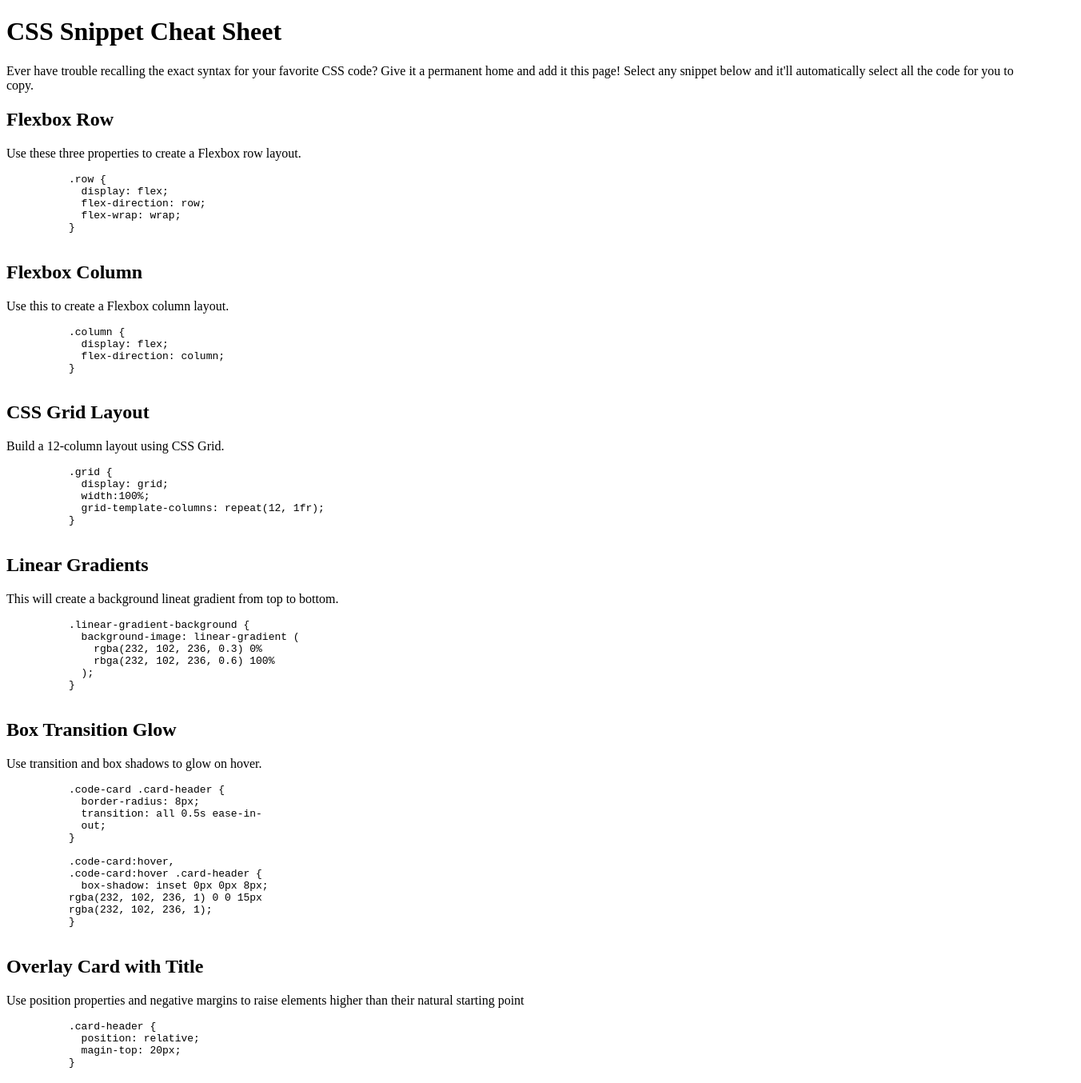
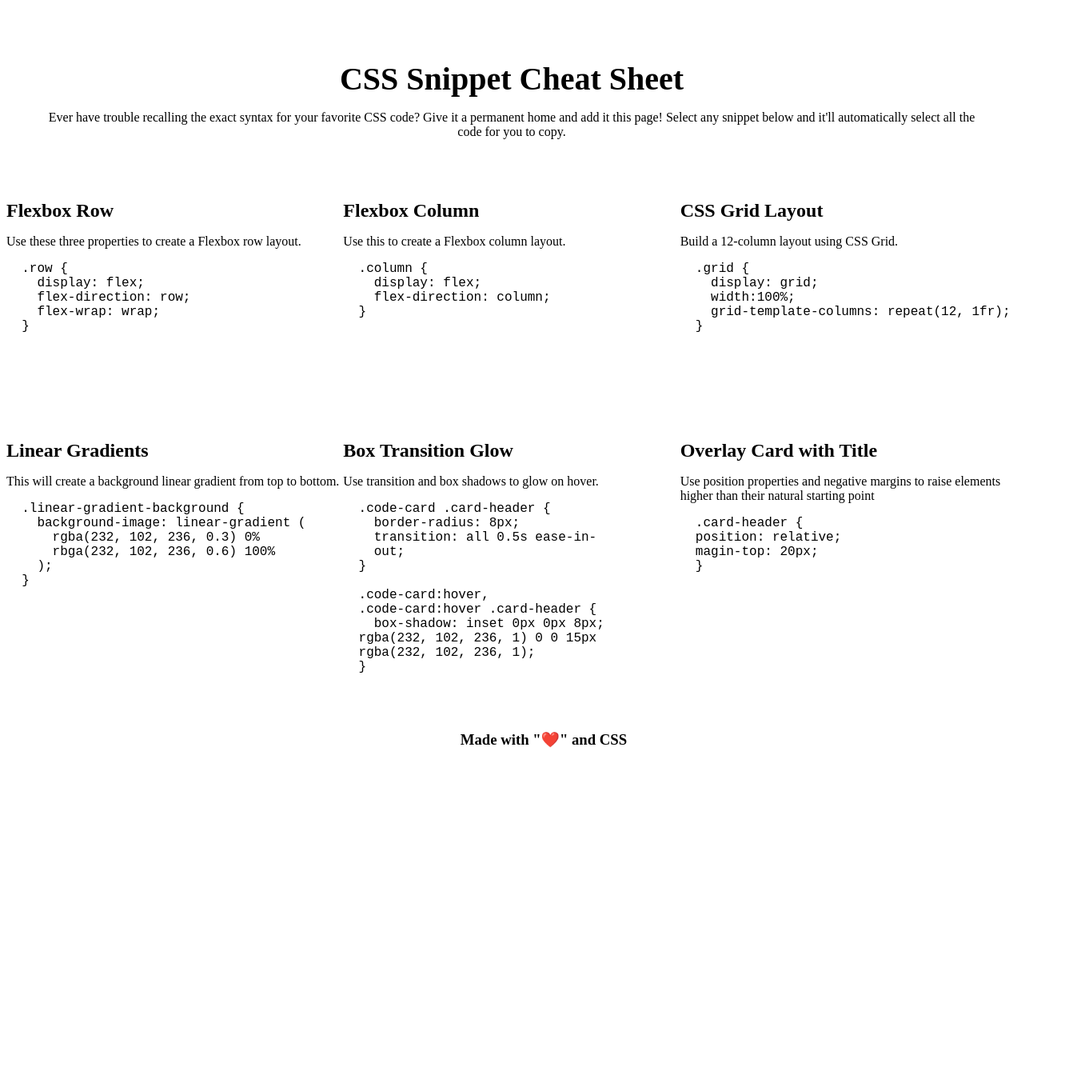
Before and after one commit to russkinori/css-snippet, a plain HTML site: page starter/index.html in a window 1280 px wide. Shown: the top 1354 px of the page at 80% size, 1352 px wide, since content can reach past the window. After the commit the page ends 1002 px from the top, so only its background shows below. Drawn offline with Linux system fonts and the light colour scheme.

Commit message:
modified html and added css styling for body, h1, h2, header, main and footer

```diff
--- /dev/null
+++ b/starter/assets/css/style.css
@@ -0,0 +1,36 @@
+body {
+    font-size: 16px;
+    display: flex;
+    flex-direction: column;
+    min-height: 100vh;
+    justify-content: flex-start;
+  }
+
+  h1 {
+    font-size: 2.5rem;
+    margin-bottom: 10px;
+  }
+
+  h2 {
+    font-size: 1.5rem;
+    margin-bottom: 10px;
+  }
+
+  header {
+    padding: 40px;
+    text-align: center;
+  }
+
+  main {
+    display: grid;
+    grid-template-columns: repeat(3, 1fr);
+    grid-template-rows: 300px 325px;
+  }
+
+  footer {
+    width: 100%;
+    bottom: 0;
+    padding: 40px;
+    text-align: center;
+    margin-top: auto;
+  }
--- a/starter/index.html
+++ b/starter/index.html
@@ -5,7 +5,7 @@
   <title>CSS Box Styling</title>
   <meta charset="UTF-8" />
   <meta name="viewport" content="width=device-width, initial-scale=1" />
-  <!-- <link rel="stylesheet" type="text/css" href="./assets/css/style.css" /> -->
+  <link rel="stylesheet" type="text/css" href="./assets/css/style.css" />
 </head>
 
 <body>
@@ -21,7 +21,7 @@
   <main>
     <!-- Syntax Cards -->
     <div class="css-code-syntax">
-      <section class="card">
+      <!-- <section class="card"> -->
         <h2>Flexbox Row</h2>
         <p>Use these three properties to create a Flexbox row layout.</p>
   <pre>
@@ -31,10 +31,10 @@
     flex-wrap: wrap;
   }
   </pre>
-      </section>
+      <!-- </section> -->
     </div>
-    <div>
-      <section class="card">
+    <div class="css-code-syntax">
+      <!-- <section class="card"> -->
         <h2>Flexbox Column</h2>
         <p>Use this to create a Flexbox column layout.</p>
 <pre>
@@ -43,10 +43,10 @@
     flex-direction: column;
   }
 </pre>
-      </section>
+      <!-- </section> -->
     </div>
-    <div>
-      <section class="card">
+    <div class="css-code-syntax">
+      <!-- <section class="card"> -->
         <h2>CSS Grid Layout</h2>
         <p>Build a 12-column layout using CSS Grid.</p>
 <pre>
@@ -56,12 +56,12 @@
     grid-template-columns: repeat(12, 1fr);
   }
 </pre>
-      </section>
+      <!-- </section> -->
     </div>
-    <div>
-      <section class="card">
+    <div class="css-code-syntax">
+      <!-- <section class="card"> -->
         <h2>Linear Gradients</h2>
-        <p>This will create a background lineat gradient from top to bottom.</p>
+        <p>This will create a background linear gradient from top to bottom.</p>
 <pre>
   .linear-gradient-background {
     background-image: linear-gradient (
@@ -70,10 +70,10 @@
     );
   }
 </pre>
-      </section>
+      <!-- </section> -->
     </div>
-    <div>
-      <section class="card">
+    <div class="css-code-syntax">
+      <!-- <section class="card"> -->
         <h2>Box Transition Glow</h2>
         <p>Use transition and box shadows to glow on hover.</p>
 <pre>
@@ -90,10 +90,10 @@
   rgba(232, 102, 236, 1);
   }
 </pre>
-      </section>
+      <!-- </section> -->
     </div>
-    <div>
-      <section class="card">
+    <div class="css-code-syntax">
+      <!-- <section class="card"> -->
         <h2>Overlay Card with Title</h2>
         <p>Use position properties and negative margins to raise elements higher than their natural starting point</p>
   <pre>
@@ -102,7 +102,7 @@
   magin-top: 20px;
   }
   </pre>
-      </section>
+      <!-- </section> -->
     </div>
   </main>
 
```
Also changed, not shown: 1 other file. Lines whose indentation alone changed are shown as unchanged.
